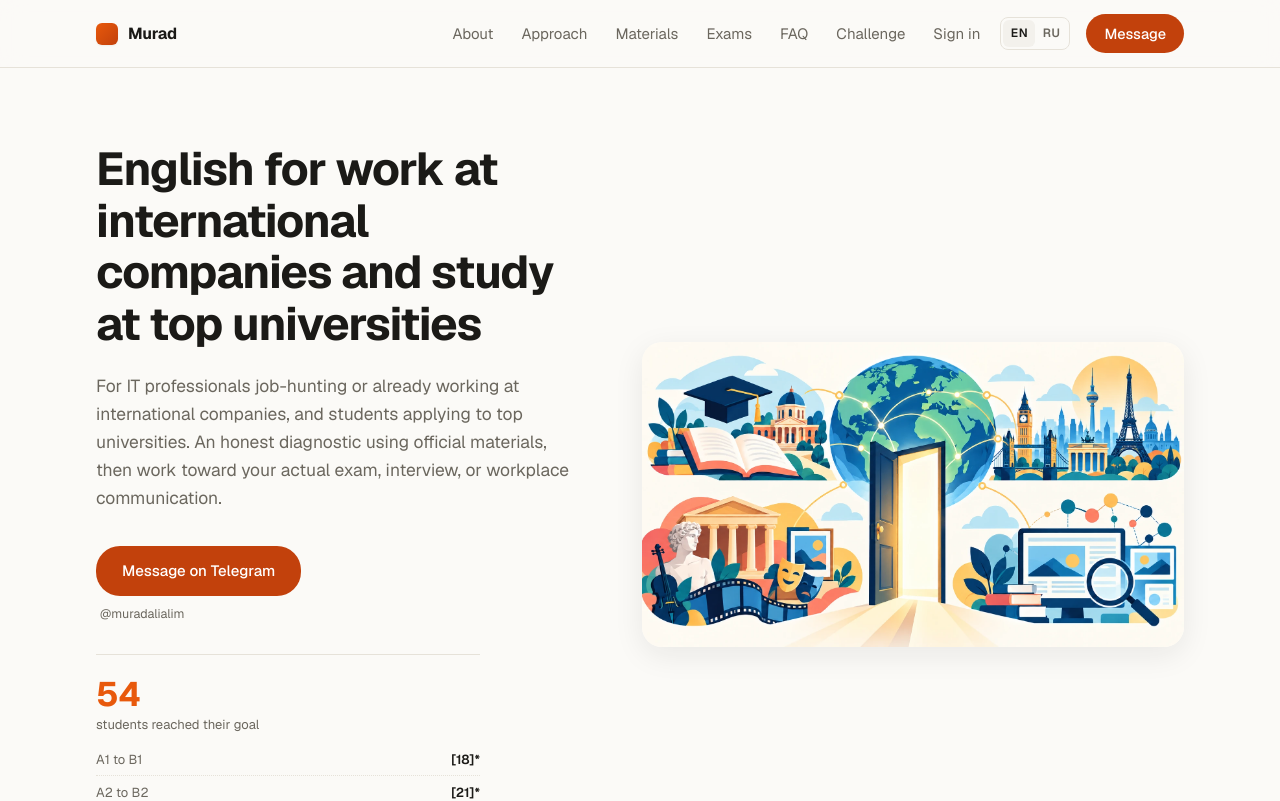
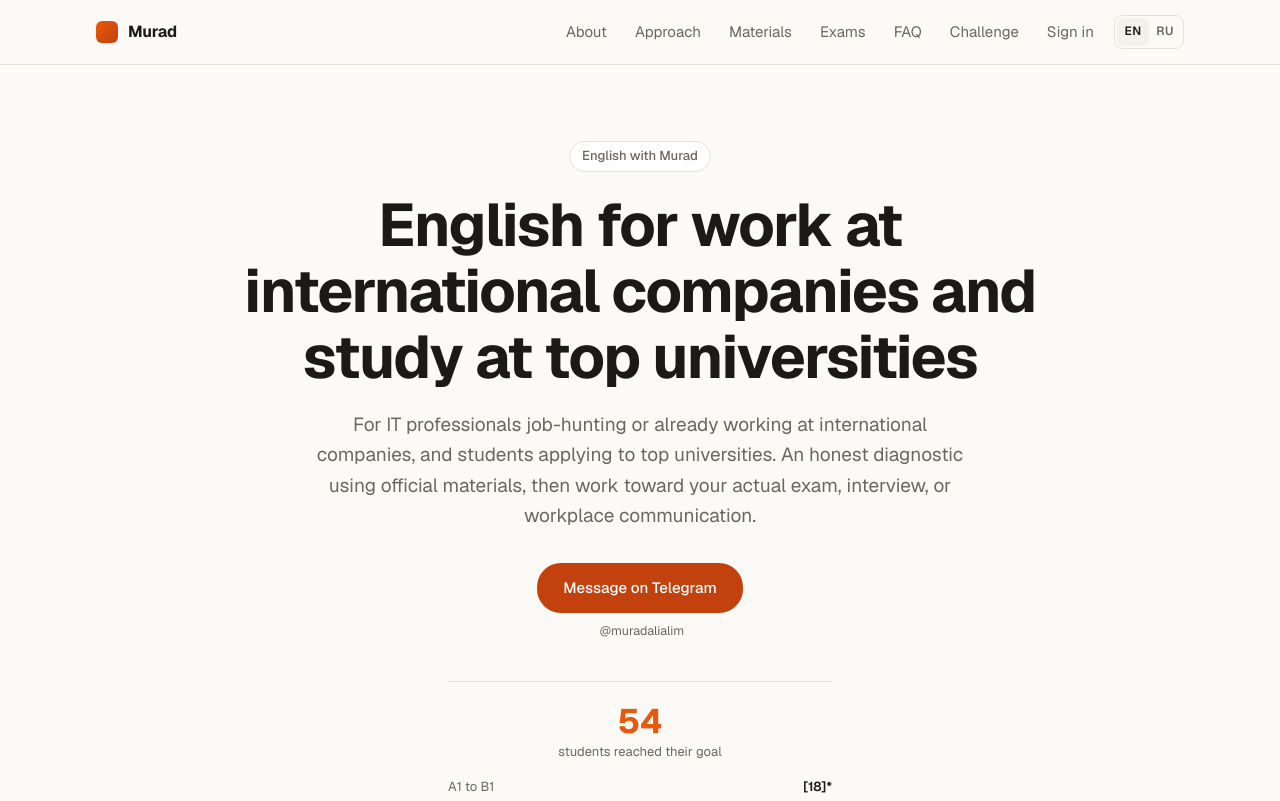
Before and after one commit to alexbaumgertner/murad-portal, a Next.js app: page /en in a window 1280 px wide. Shown: the top 801 px of the page. Built offline with nearby package versions, Linux system fonts and the light colour scheme.

Commit message:
style(landing): centered hero like the site, simpler header without the CTA button
Co-Authored-By: Claude Sonnet 5.5 <noreply@anthropic.com>
Claude-Session: https://claude.ai/code/session_01RzJBQBFHbK7kW5rfrux45d

```diff
--- a/messages/en.json
+++ b/messages/en.json
@@ -13,8 +13,7 @@
     "materials": "Materials",
     "exams": "Exams",
     "faq": "FAQ",
-    "signIn": "Sign in",
-    "contact": "Message"
+    "signIn": "Sign in"
   },
   "LocaleSwitcher": {
     "label": "Language",
@@ -35,7 +34,8 @@
       "a2b2": "A2 to B2",
       "b1c1": "B1 to C1",
       "illustrationAlt": "An open door leading to a globe and a world of opportunity: study, career, culture, science and technology",
-      "photo": "Murad's photo"
+      "photo": "Murad's photo",
+      "eyebrow": "English with Murad"
     },
     "about": {
       "title": "About me",
--- a/messages/ru.json
+++ b/messages/ru.json
@@ -13,8 +13,7 @@
     "materials": "Материалы",
     "exams": "Экзамены",
     "faq": "FAQ",
-    "signIn": "Войти",
-    "contact": "Написать"
+    "signIn": "Войти"
   },
   "LocaleSwitcher": {
     "label": "Язык",
@@ -35,7 +34,8 @@
       "a2b2": "С A2 до B2",
       "b1c1": "С B1 до C1",
       "illustrationAlt": "Открытая дверь, за которой — глобус и мир возможностей: учёба, карьера, культура, наука и технологии",
-      "photo": "фото Мурада"
+      "photo": "фото Мурада",
+      "eyebrow": "Английский с Мурадом"
     },
     "about": {
       "title": "Обо мне",
--- a/src/app/(frontend)/[locale]/(site)/page.module.css
+++ b/src/app/(frontend)/[locale]/(site)/page.module.css
@@ -148,7 +148,7 @@
 .ctaGroup {
   display: inline-flex;
   flex-direction: column;
-  align-items: flex-start;
+  align-items: center;
   gap: 0.5rem;
 }
 
@@ -164,32 +164,48 @@
   padding-bottom: clamp(3rem, 7vw, 5.5rem);
 }
 
-.heroGrid {
-  display: grid;
-  grid-template-columns: 0.95fr 1.05fr;
-  gap: 3.5rem;
+.heroInner {
+  display: flex;
+  flex-direction: column;
   align-items: center;
+  text-align: center;
+}
+
+.eyebrow {
+  padding: 0.25rem 0.75rem;
+  border: 1px solid var(--color-border);
+  border-radius: 999px;
+  background: var(--color-surface);
+  color: var(--color-text-muted);
+  font-size: 0.8125rem;
+  font-weight: 500;
 }
 
 .heroTitle {
-  font-size: clamp(2rem, 4.4vw, 2.875rem);
-  line-height: 1.12;
+  max-width: 20ch;
+  margin-top: 1.25rem;
+  font-size: clamp(2.25rem, 6vw, 3.75rem);
+  line-height: 1.1;
   letter-spacing: -0.035em;
+  text-wrap: balance;
 }
 
 .heroLead {
-  margin-top: 1.375rem;
+  max-width: 44rem;
+  margin-top: 1.25rem;
   color: var(--color-ink-soft);
-  font-size: 1.09rem;
+  font-size: clamp(1.0625rem, 2vw, 1.1875rem);
+  text-wrap: pretty;
 }
 
 .heroActions {
-  margin-top: 2.125rem;
+  margin-top: 2rem;
 }
 
 .heroStat {
+  width: 100%;
   max-width: 24rem;
-  margin-top: 1.875rem;
+  margin-top: 2.5rem;
   padding-top: 1.375rem;
   border-top: 1px solid var(--color-ink-line);
 }
@@ -216,6 +232,7 @@
 
 .breakdown li {
   display: flex;
+  text-align: left;
   justify-content: space-between;
   gap: 1rem;
   padding-bottom: 0.3125rem;
@@ -229,13 +246,11 @@
   font-weight: 600;
 }
 
-.heroVisual {
-  position: relative;
-}
-
 .heroImage {
   display: block;
   width: 100%;
+  max-width: 56rem;
+  margin-top: 3.5rem;
   height: auto;
   border-radius: var(--radius-lg);
   box-shadow: var(--shadow-md);
@@ -824,12 +839,6 @@
   }
 }
 
-@media (max-width: 860px) {
-  .heroGrid {
-    grid-template-columns: 1fr;
-  }
-}
-
 @media (max-width: 820px) {
   .approachGrid,
   .proofGrid,
@@ -875,7 +884,7 @@
   .heroLead,
   .heroActions,
   .heroStat,
-  .heroVisual {
+  .heroImage {
     animation: rise 0.7s ease both;
   }
 }
--- a/src/app/(frontend)/[locale]/(site)/page.tsx
+++ b/src/app/(frontend)/[locale]/(site)/page.tsx
@@ -72,10 +72,10 @@ export default async function HomePage({ params }: PageProps) {
   return (
     <div className={styles.landing}>
       <section className={`${styles.section} ${styles.hero}`}>
-        <div className={`${styles.wrap} ${styles.heroGrid}`}>
-          <div>
+        <div className={`${styles.wrap} ${styles.heroInner}`}>
+          <p className={styles.eyebrow}>{t('hero.eyebrow')}</p>
           <h1 className={styles.heroTitle}>{t('hero.title')}</h1>
-            <p className={`${styles.heroLead} ${styles.measure}`}>{t('hero.lead')}</p>
+          <p className={styles.heroLead}>{t('hero.lead')}</p>
           <div className={styles.heroActions}>
             {telegram(`${styles.btnCta} ${styles.btnLarge}`)}
           </div>
@@ -91,16 +91,13 @@ export default async function HomePage({ params }: PageProps) {
               ))}
             </ul>
           </div>
-          </div>
-          <div className={styles.heroVisual}>
           <Image
             src={heroWorld}
             alt={t('hero.illustrationAlt')}
             className={styles.heroImage}
-              sizes="(max-width: 860px) 100vw, 560px"
+            sizes="(max-width: 960px) 100vw, 896px"
             priority
           />
-          </div>
         </div>
       </section>
 
--- a/src/components/SiteHeader/SiteHeader.module.css
+++ b/src/components/SiteHeader/SiteHeader.module.css
@@ -65,27 +65,9 @@
   background: var(--color-surface-muted);
 }
 
-.cta {
-  display: inline-block;
-  margin-left: 0.5rem;
-  padding: 0.5rem 1.125rem;
-  border-radius: 999px;
-  background: var(--color-button);
-  color: #fff;
-  font-size: 0.9063rem;
-  font-weight: 500;
-  text-decoration: none;
-  transition: background-color 150ms ease;
-}
-
-.cta:hover {
-  background: var(--color-button-hover);
-}
-
-/* In-page anchors need the room on desktop only; the CTA already sits in the hero. */
+/* In-page anchors need the room on desktop only. */
 @media (max-width: 860px) {
-  .section,
-  .cta {
+  .section {
     display: none;
   }
 }
--- a/src/components/SiteHeader/SiteHeader.tsx
+++ b/src/components/SiteHeader/SiteHeader.tsx
@@ -45,9 +45,6 @@ export function SiteHeader() {
             </li>
           </ul>
           <LocaleSwitcher />
-          <a href={siteConfig.telegramUrl} target="_blank" rel="noopener" className={styles.cta}>
-            {t('contact')}
-          </a>
         </nav>
       </div>
     </header>
```
Lines whose indentation alone changed are shown as unchanged.
